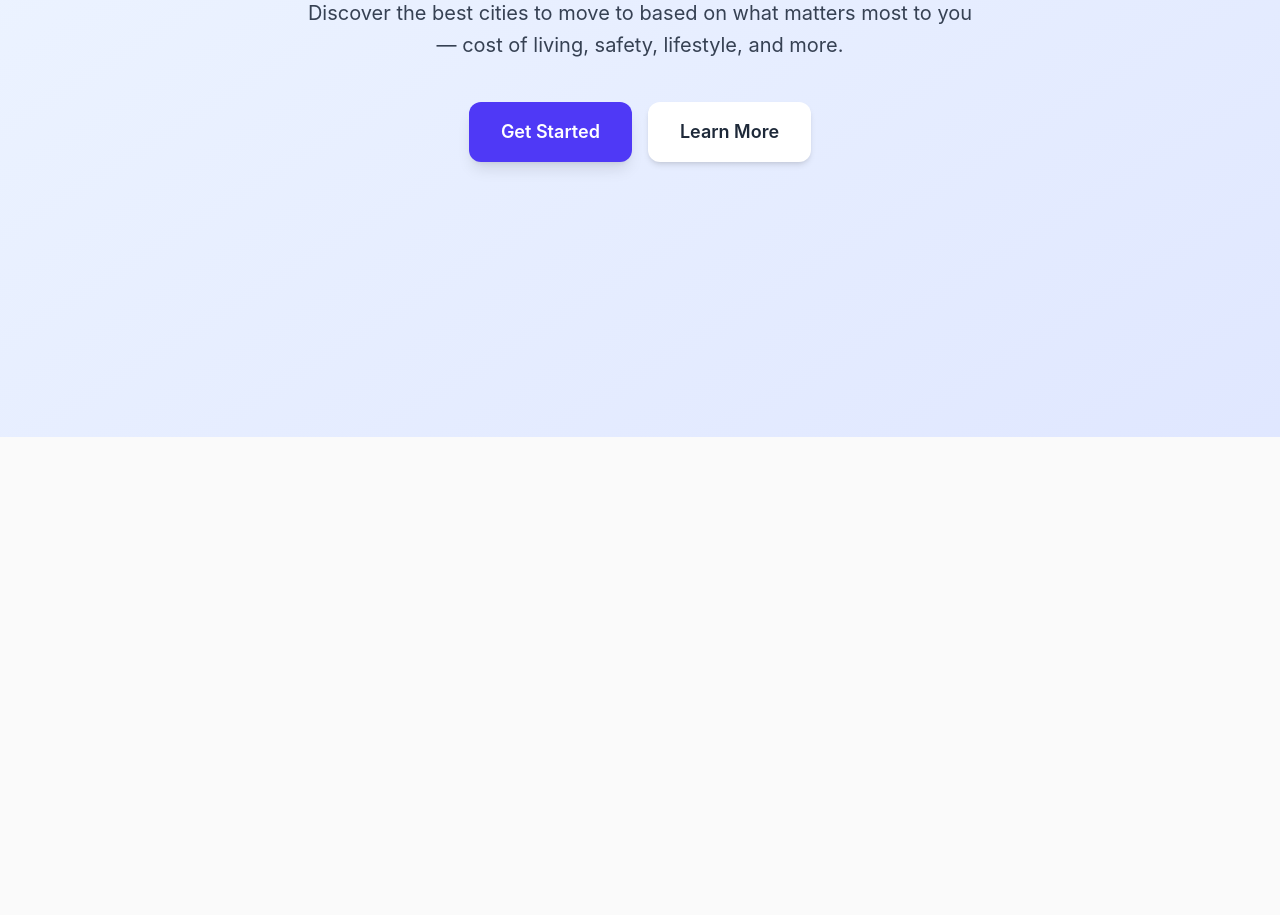
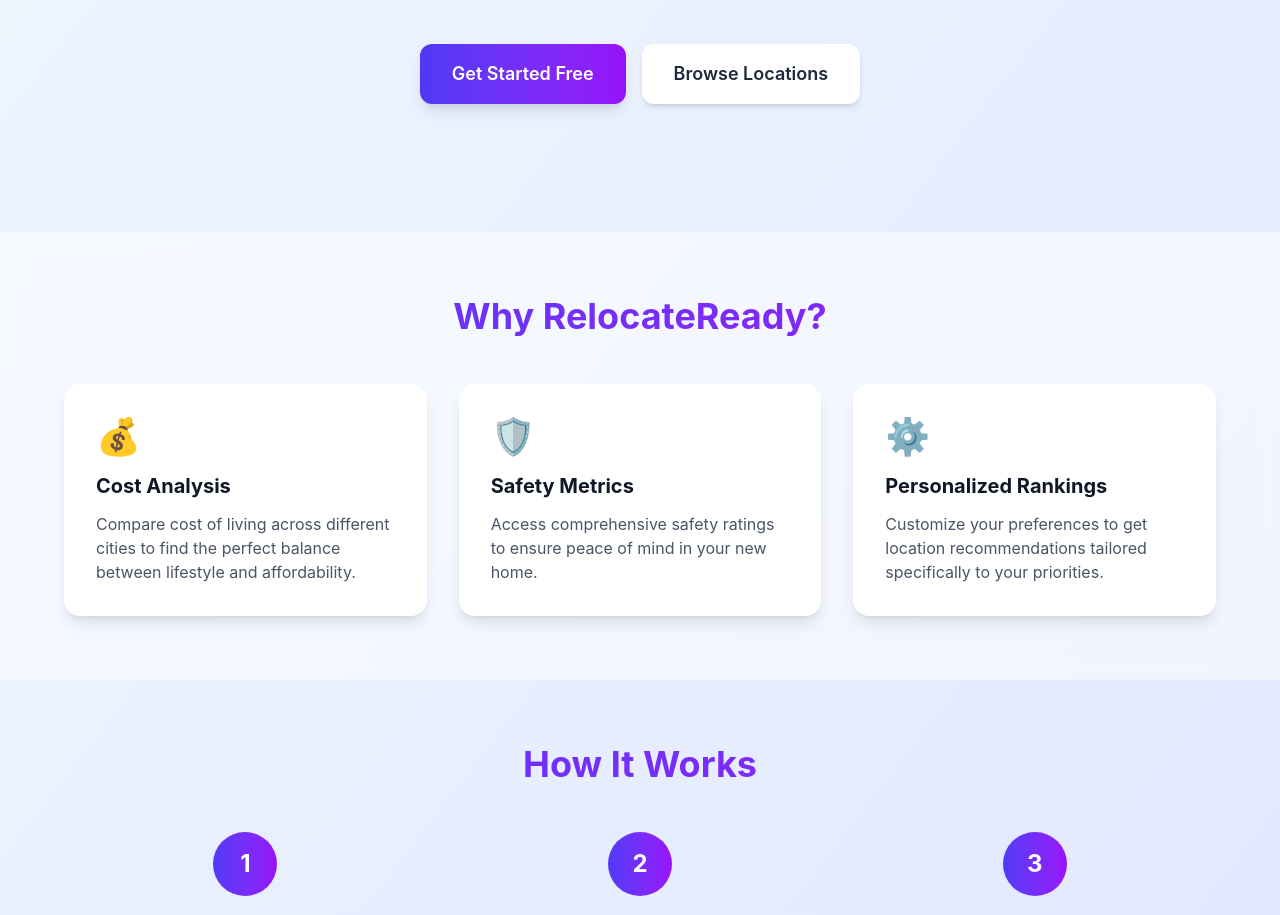
Before and after one commit to Jonathan-Jordan22/RelocateReady-Frontend, a Next.js app: page / in a window 1280 px wide. Shown: the part 363-1278 px from the top of the page. Before the commit the page ends 800 px from the top, so only its background shows below. Built offline with nearby package versions, Linux system fonts and the light colour scheme.

Commit message:
Updated homepage to show more information and added nav bar

```diff
--- a/app/page.tsx
+++ b/app/page.tsx
@@ -1,34 +1,156 @@
 import Link from "next/link";
+import NavBar from "./components/NavBar";
 
 export default function Home() {
   return (
-    <main className="min-h-screen bg-gradient-to-br from-blue-50 to-indigo-100 flex flex-col items-center justify-center px-6">
-      <div className="max-w-2xl text-center">
-        <h1 className="text-5xl md:text-6xl font-extrabold text-gray-900 mb-6">
+    <>
+      <NavBar />
+      <main className="min-h-screen bg-gradient-to-br from-blue-50 to-indigo-100">
+        {/* Hero Section */}
+        <section className="flex flex-col items-center justify-center px-6 py-20 md:py-32">
+          <div className="max-w-4xl text-center">
+            <h1 className="text-5xl md:text-7xl font-extrabold bg-gradient-to-r from-indigo-600 to-purple-600 bg-clip-text text-transparent mb-6">
               RelocateReady
             </h1>
 
-        <p className="text-xl text-gray-700 mb-10 leading-relaxed">
-          Discover the best cities to move to based on what matters most to you
-          — cost of living, safety, lifestyle, and more.
+            <p className="text-xl md:text-2xl text-gray-700 mb-10 leading-relaxed max-w-3xl mx-auto">
+              Discover the best cities to move to based on what matters most to
+              you — cost of living, safety, lifestyle, and more.
             </p>
 
             <div className="flex flex-col sm:flex-row gap-4 justify-center">
               <Link
                 href="/signup"
-            className="px-8 py-4 bg-indigo-600 text-white rounded-xl font-semibold text-lg shadow-lg hover:bg-indigo-700 hover:scale-105 transition-transform inline-block"
+                className="px-8 py-4 bg-gradient-to-r from-indigo-600 to-purple-600 text-white rounded-xl font-semibold text-lg shadow-lg hover:shadow-xl hover:scale-105 transition-all inline-block"
               >
-            Get Started
+                Get Started Free
               </Link>
 
               <Link
                 href="/browse"
-            className="px-8 py-4 bg-white text-gray-800 rounded-xl font-semibold text-lg shadow-md hover:bg-gray-100 hover:scale-105 transition-transform inline-block"
+                className="px-8 py-4 bg-white text-gray-800 rounded-xl font-semibold text-lg shadow-md hover:bg-gray-50 hover:scale-105 transition-all inline-block"
               >
-            Learn More
+                Browse Locations
               </Link>
             </div>
           </div>
+        </section>
+
+        {/* Features Section */}
+        <section className="px-6 py-16 bg-white/50 backdrop-blur-sm">
+          <div className="max-w-6xl mx-auto">
+            <h2 className="text-3xl md:text-4xl font-bold text-center bg-gradient-to-r from-indigo-600 to-purple-600 bg-clip-text text-transparent mb-12">
+              Why RelocateReady?
+            </h2>
+
+            <div className="grid md:grid-cols-3 gap-8">
+              {/* Feature 1 */}
+              <div className="bg-white rounded-2xl shadow-lg p-8 hover:shadow-xl transition-all">
+                <div className="text-4xl mb-4">💰</div>
+                <h3 className="text-xl font-bold text-gray-900 mb-3">
+                  Cost Analysis
+                </h3>
+                <p className="text-gray-600">
+                  Compare cost of living across different cities to find the
+                  perfect balance between lifestyle and affordability.
+                </p>
+              </div>
+
+              {/* Feature 2 */}
+              <div className="bg-white rounded-2xl shadow-lg p-8 hover:shadow-xl transition-all">
+                <div className="text-4xl mb-4">🛡️</div>
+                <h3 className="text-xl font-bold text-gray-900 mb-3">
+                  Safety Metrics
+                </h3>
+                <p className="text-gray-600">
+                  Access comprehensive safety ratings to ensure peace of mind in
+                  your new home.
+                </p>
+              </div>
+
+              {/* Feature 3 */}
+              <div className="bg-white rounded-2xl shadow-lg p-8 hover:shadow-xl transition-all">
+                <div className="text-4xl mb-4">⚙️</div>
+                <h3 className="text-xl font-bold text-gray-900 mb-3">
+                  Personalized Rankings
+                </h3>
+                <p className="text-gray-600">
+                  Customize your preferences to get location recommendations
+                  tailored specifically to your priorities.
+                </p>
+              </div>
+            </div>
+          </div>
+        </section>
+
+        {/* How It Works Section */}
+        <section className="px-6 py-16">
+          <div className="max-w-6xl mx-auto">
+            <h2 className="text-3xl md:text-4xl font-bold text-center bg-gradient-to-r from-indigo-600 to-purple-600 bg-clip-text text-transparent mb-12">
+              How It Works
+            </h2>
+
+            <div className="grid md:grid-cols-3 gap-8">
+              {/* Step 1 */}
+              <div className="text-center">
+                <div className="w-16 h-16 bg-gradient-to-r from-indigo-600 to-purple-600 rounded-full flex items-center justify-center text-white text-2xl font-bold mx-auto mb-4">
+                  1
+                </div>
+                <h3 className="text-xl font-bold text-gray-900 mb-3">
+                  Sign Up
+                </h3>
+                <p className="text-gray-600">
+                  Create your free account in seconds
+                </p>
+              </div>
+
+              {/* Step 2 */}
+              <div className="text-center">
+                <div className="w-16 h-16 bg-gradient-to-r from-indigo-600 to-purple-600 rounded-full flex items-center justify-center text-white text-2xl font-bold mx-auto mb-4">
+                  2
+                </div>
+                <h3 className="text-xl font-bold text-gray-900 mb-3">
+                  Set Preferences
+                </h3>
+                <p className="text-gray-600">
+                  Tell us what matters most to you
+                </p>
+              </div>
+
+              {/* Step 3 */}
+              <div className="text-center">
+                <div className="w-16 h-16 bg-gradient-to-r from-indigo-600 to-purple-600 rounded-full flex items-center justify-center text-white text-2xl font-bold mx-auto mb-4">
+                  3
+                </div>
+                <h3 className="text-xl font-bold text-gray-900 mb-3">
+                  Discover
+                </h3>
+                <p className="text-gray-600">
+                  Get personalized city recommendations
+                </p>
+              </div>
+            </div>
+          </div>
+        </section>
+
+        {/* CTA Section */}
+        <section className="px-6 py-16 bg-gradient-to-r from-indigo-600 to-purple-600">
+          <div className="max-w-4xl mx-auto text-center">
+            <h2 className="text-3xl md:text-4xl font-bold text-white mb-6">
+              Ready to Find Your Perfect City?
+            </h2>
+            <p className="text-xl text-indigo-100 mb-8">
+              Join thousands of users making informed relocation decisions
+            </p>
+            <Link
+              href="/signup"
+              className="inline-block px-8 py-4 bg-white text-indigo-600 rounded-xl font-semibold text-lg shadow-lg hover:shadow-xl hover:scale-105 transition-all"
+            >
+              Start Your Journey
+            </Link>
+          </div>
+        </section>
       </main>
+    </>
   );
 }
```
Also changed, not shown: app/signup/page.tsx (+8 -2 lines). Lines whose indentation alone changed are shown as unchanged.
